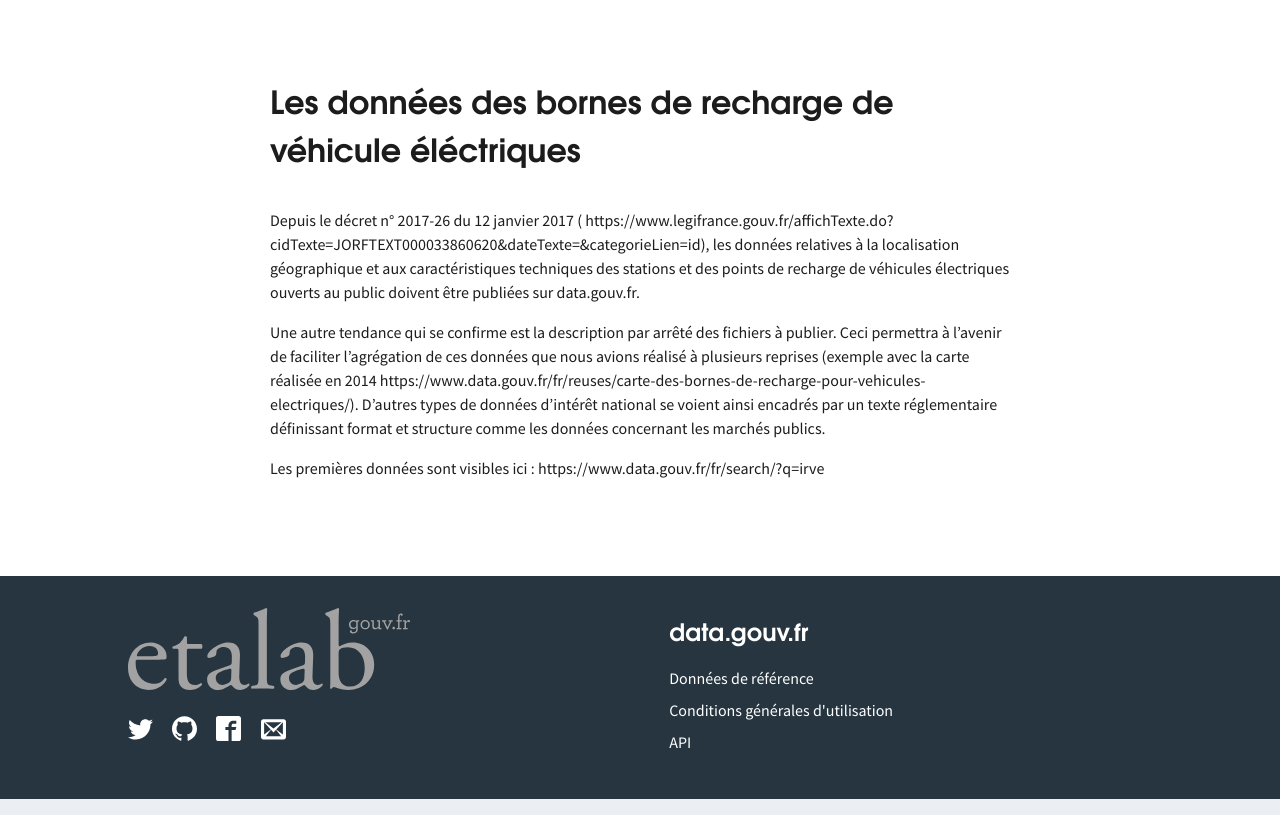
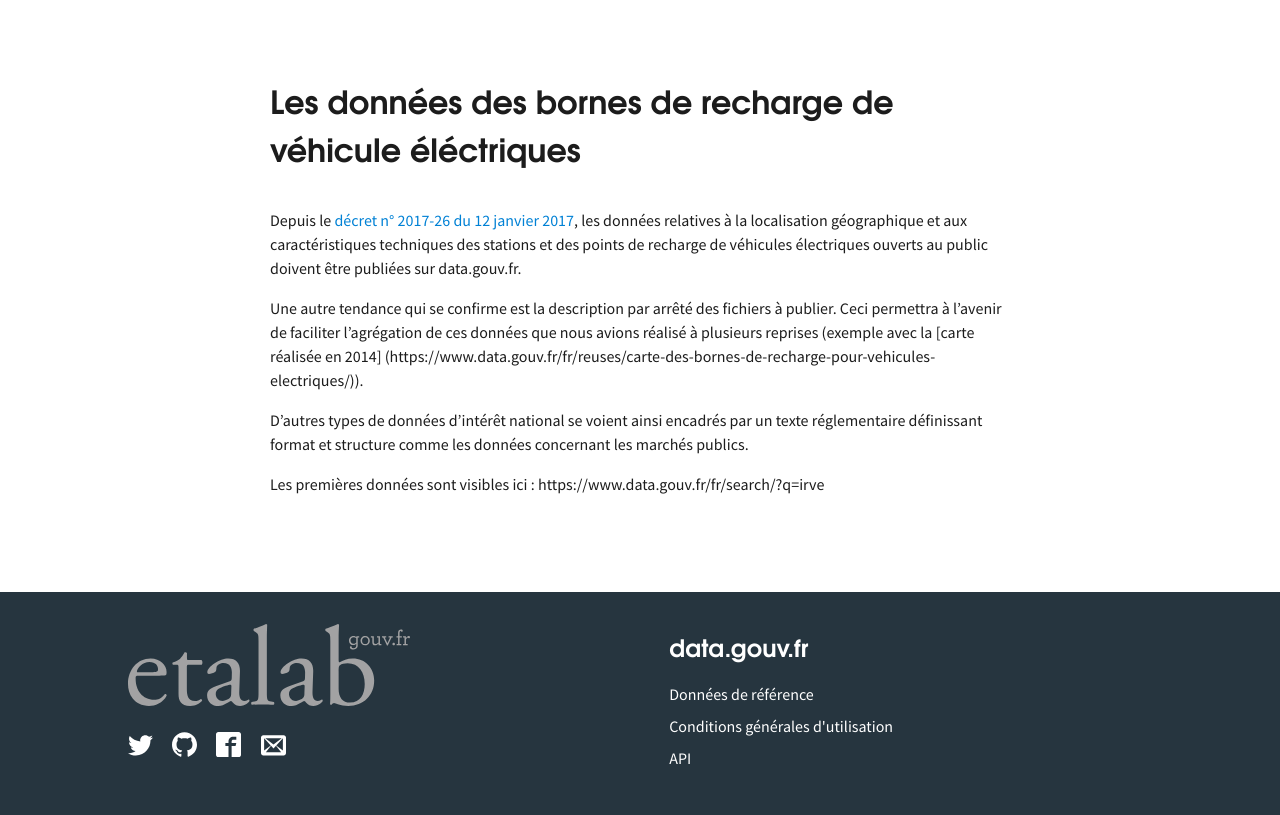
Before and after one commit to etalab/calendrier-lavent, a Jekyll site: the page built from _posts/2017-12-04-day4.md, in a window 1280 px wide. Shown: the part 415-1230 px from the top of the page. Built offline with Jekyll 4.4.1, drawn with Linux system fonts in a browser that asks for light colours; our own code applies the rules of GitHub Pages for plain Markdown files.

Commit message:
mise en ligne du texte

```diff
--- a/_posts/2017-12-04-day4.md
+++ b/_posts/2017-12-04-day4.md
@@ -9,9 +9,10 @@
 
 <!--more-->
 
-Depuis le décret n° 2017-26 du 12 janvier 2017 ( https://www.legifrance.gouv.fr/affichTexte.do?cidTexte=JORFTEXT000033860620&dateTexte=&categorieLien=id), les données relatives à la localisation géographique et aux caractéristiques techniques des stations et des points de recharge de véhicules électriques ouverts au public doivent être publiées sur data.gouv.fr.
+Depuis le [décret n° 2017-26 du 12 janvier 2017](https://www.legifrance.gouv.fr/affichTexte.do?cidTexte=JORFTEXT000033860620&dateTexte=&categorieLien=id), les données relatives à la localisation géographique et aux caractéristiques techniques des stations et des points de recharge de véhicules électriques ouverts au public doivent être publiées sur data.gouv.fr.
 
-Une autre tendance qui se confirme est la description par arrêté des fichiers à publier. Ceci permettra à l'avenir de faciliter l'agrégation de ces données que nous avions réalisé à plusieurs reprises (exemple avec la carte réalisée en 2014 https://www.data.gouv.fr/fr/reuses/carte-des-bornes-de-recharge-pour-vehicules-electriques/).
+Une autre tendance qui se confirme est la description par arrêté des fichiers à publier. Ceci permettra à l'avenir de faciliter l'agrégation de ces données que nous avions réalisé à plusieurs reprises (exemple avec la [carte réalisée en 2014] (https://www.data.gouv.fr/fr/reuses/carte-des-bornes-de-recharge-pour-vehicules-electriques/)).
+
 D'autres types de données d'intérêt national se voient ainsi encadrés par un texte réglementaire définissant format et structure comme les données concernant les marchés publics.
 
 Les premières données sont visibles ici : https://www.data.gouv.fr/fr/search/?q=irve
```
